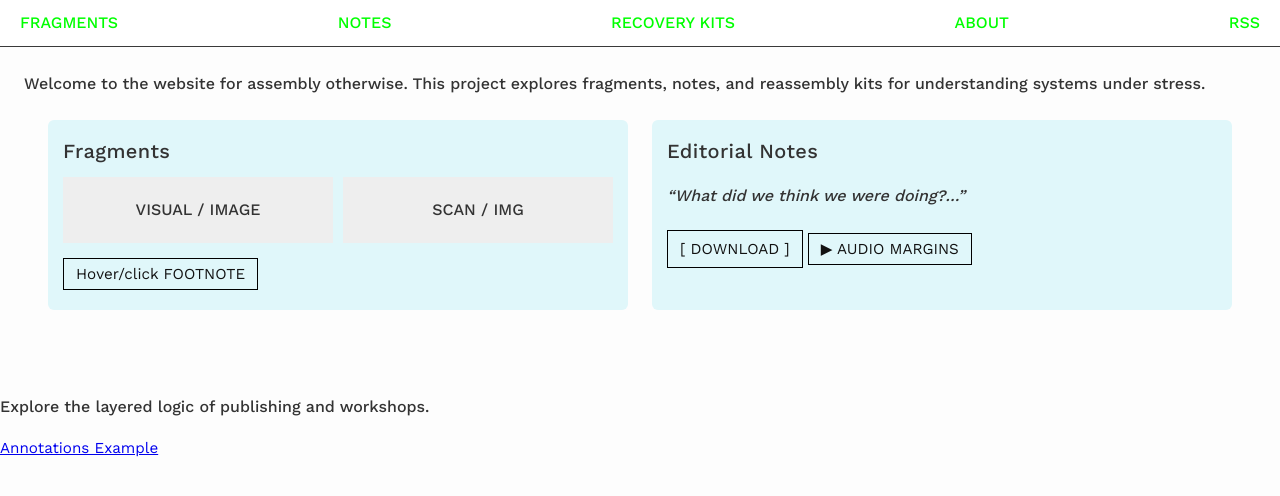
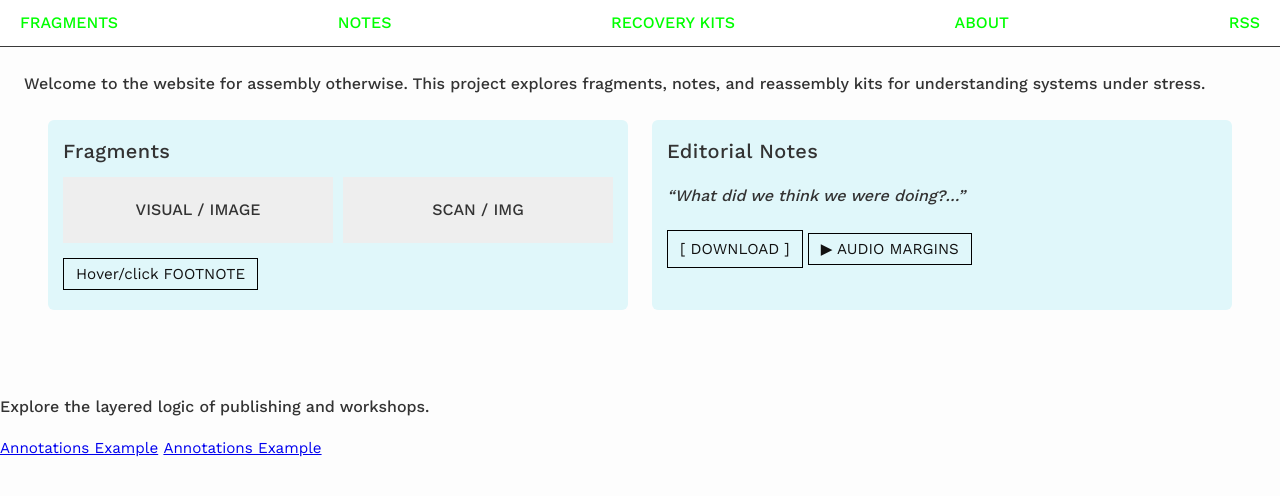
Before and after one commit to textpw/assembly-otherwise, a Jekyll site: the page built from index.md, in a window 1280 px wide. Shown: the top 496 px of the page. Built offline with Jekyll 4.4.1, drawn with Linux system fonts in a browser that asks for light colours.

Commit message:
Update index.md

```diff
--- a/index.md
+++ b/index.md
@@ -43,4 +43,5 @@ This project explores fragments, notes, and reassembly kits for understanding sy
 
 Explore the layered logic of publishing and workshops.
 
-[Annotations Example](/annotations.md)
+[Annotations Example](annotations.md)
+<a href="annotations.md">Annotations Example</a>
```
